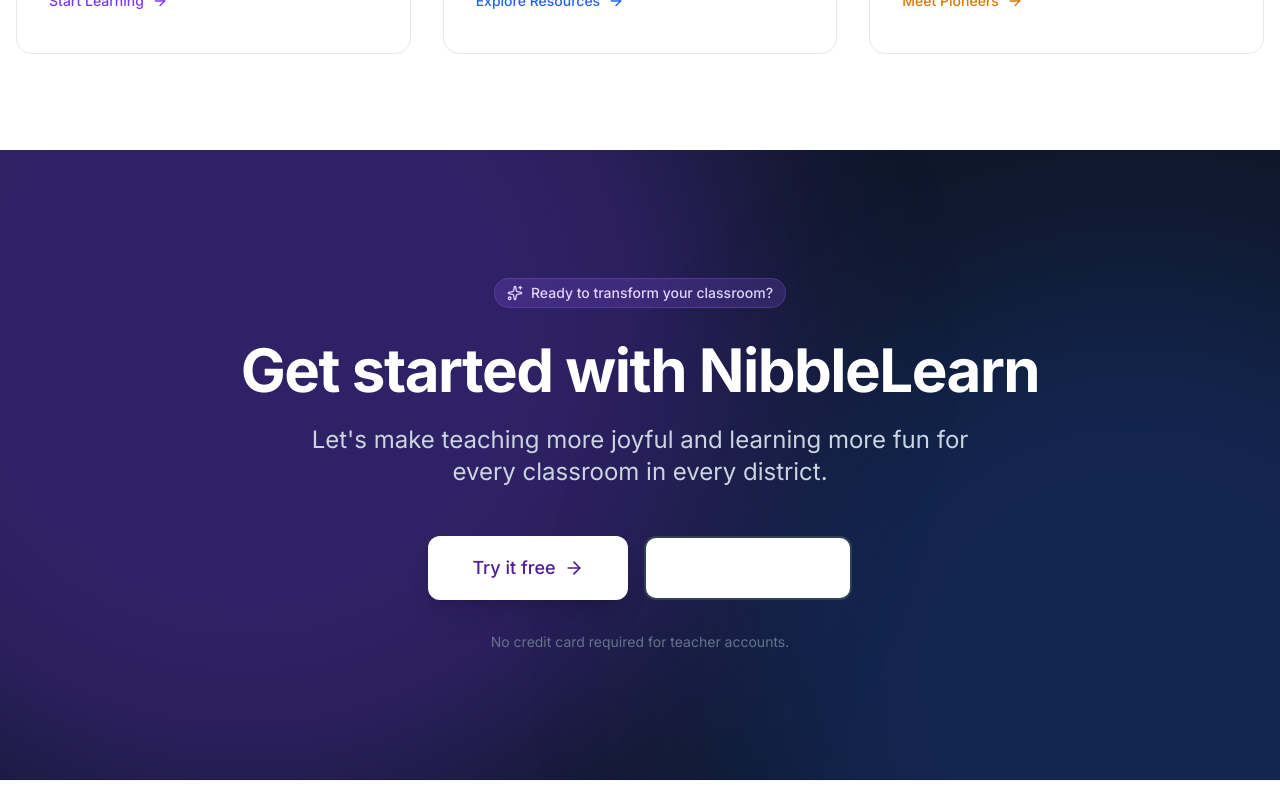
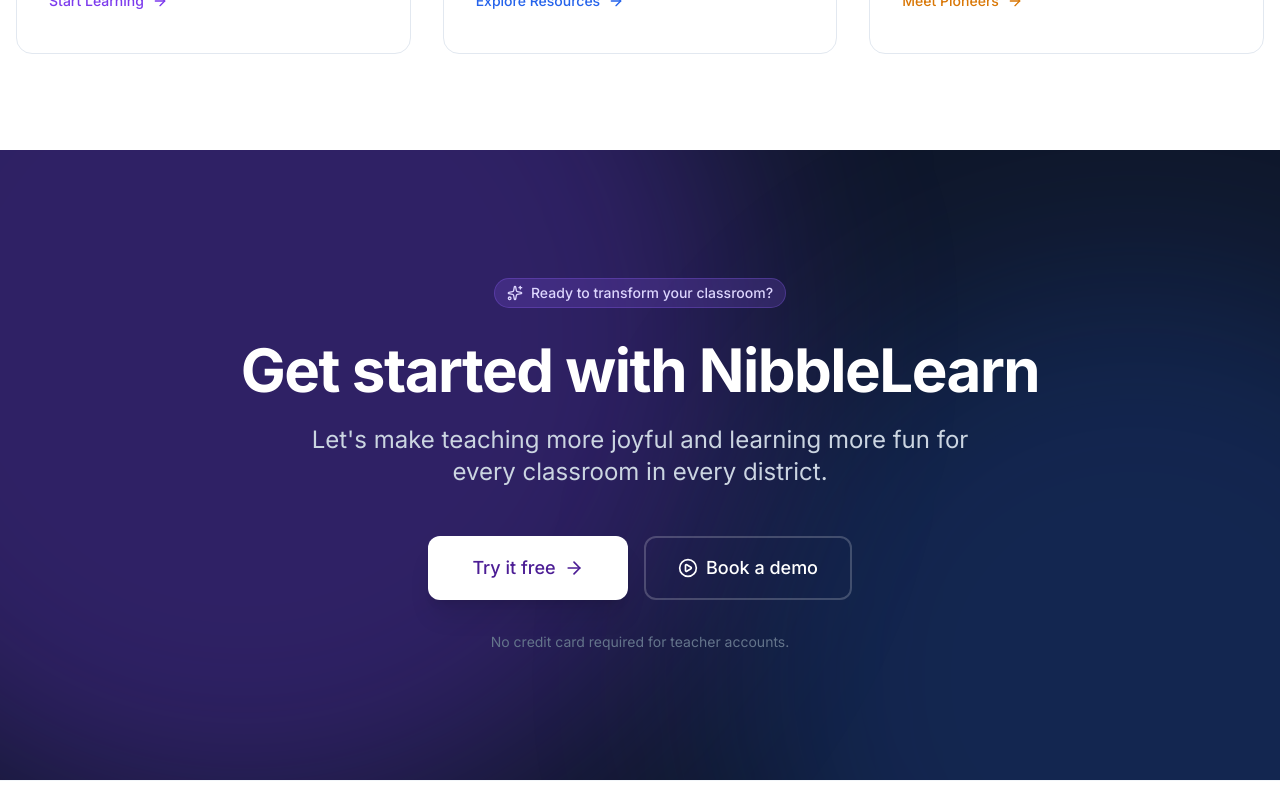
Before and after one commit to CodeCrafter19programmer/nibble-learn, a Next.js app: page / in a window 1280 px wide. Shown: the part 7725-8522 px from the top of the page. Built offline with nearby package versions, Linux system fonts and the light colour scheme.

Commit message:
Fix invisible CTA button and enhance hover states

```diff
--- a/src/components/sections/CTASection.tsx
+++ b/src/components/sections/CTASection.tsx
@@ -36,13 +36,13 @@ export function CTASection() {
                     </p>
 
                     <div className="flex flex-col sm:flex-row items-center justify-center gap-4">
-                        <Button size="lg" className="h-16 px-8 text-lg rounded-xl shadow-xl bg-white text-violet-900 hover:bg-slate-100 min-w-[200px] active:scale-95 transition-all" asChild>
+                        <Button size="lg" className="h-16 px-8 text-lg rounded-xl shadow-xl bg-white text-violet-900 hover:bg-slate-200 active:scale-95 transition-all duration-200 min-w-[200px]" asChild>
                             <Link href="/signup" className="flex items-center justify-center gap-2">
                                 Try it free
                                 <ArrowRight className="w-5 h-5" />
                             </Link>
                         </Button>
-                        <Button variant="outline" size="lg" className="h-16 px-8 text-lg rounded-xl border-2 border-slate-700 text-white hover:bg-slate-800 hover:text-white min-w-[200px] active:scale-95 transition-all" asChild>
+                        <Button variant="outline" size="lg" className="h-16 px-8 text-lg rounded-xl border-2 border-white/20 bg-transparent text-white hover:bg-white/10 hover:text-white hover:border-white active:scale-95 transition-all duration-200 min-w-[200px]" asChild>
                             <Link href="/quote-request" className="flex items-center justify-center gap-2">
                                 <PlayCircle className="w-5 h-5" />
                                 Book a demo
```
